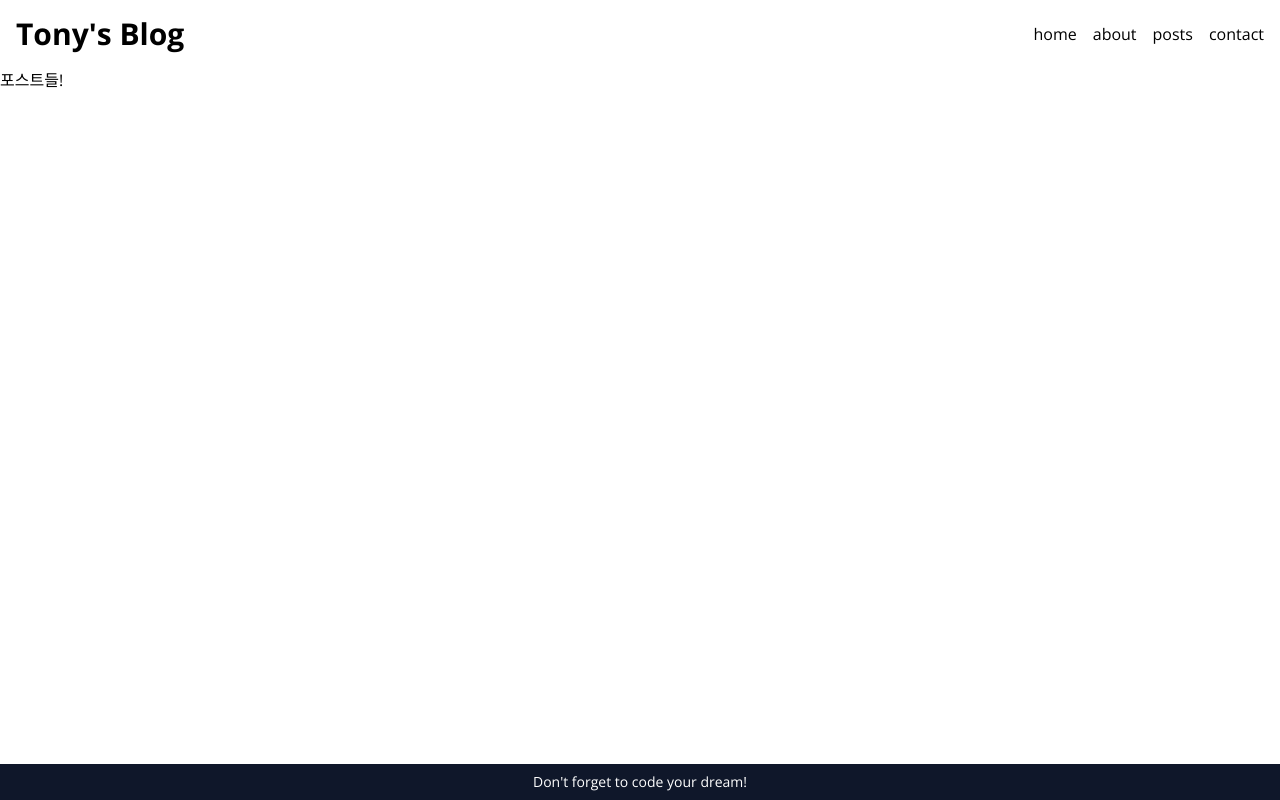
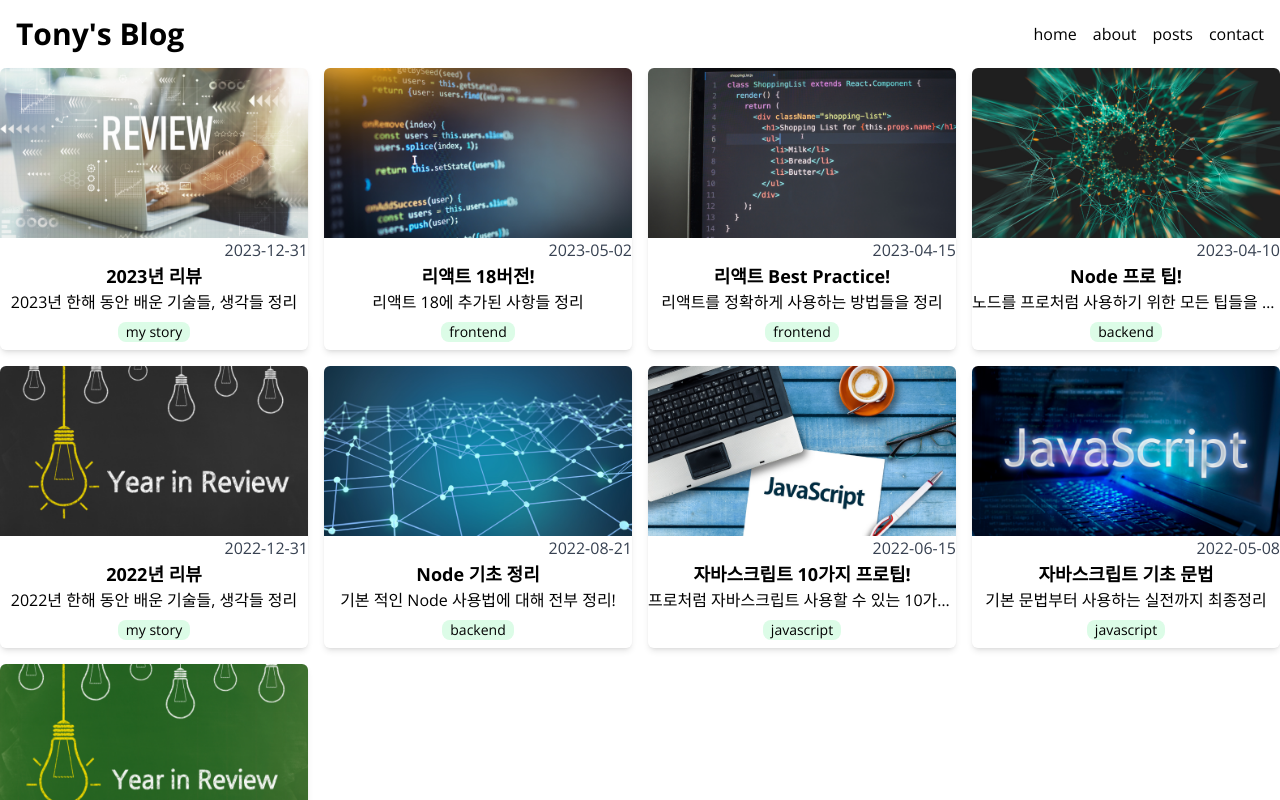
Before and after one commit to TaehwanGo/dream-nextjs, a Next.js app in the folder blog/: page /posts in a window 1280 px wide. Built offline with nearby package versions, Linux system fonts and the light colour scheme.

Commit message:
9.15 필터 가능한 포스트 페이지 - 구현

```diff
--- a/blog/src/app/posts/page.tsx
+++ b/blog/src/app/posts/page.tsx
@@ -1,3 +1,8 @@
-export default function PostsPage() {
-  return <div>포스트들!</div>;
+import FilterablePosts from "@/components/FilterablePosts";
+import { getAllPosts } from "@/service/posts";
+
+export default async function PostsPage() {
+  const posts = await getAllPosts();
+  const categories = [...new Set(posts.map((post) => post.category))];
+  return <FilterablePosts posts={posts} categories={categories} />;
 }
--- /dev/null
+++ b/blog/src/components/Categories.tsx
@@ -0,0 +1,22 @@
+interface CategoriesProps {
+  categories: string[];
+  selected: string;
+  onClick: (category: string) => void;
+}
+export default function Categories({
+  categories,
+  selected,
+  onClick,
+}: CategoriesProps) {
+  return (
+    <section>
+      <ul>
+        {categories.map((category) => (
+          <li key={category} onClick={() => onClick(category)}>
+            {category}
+          </li>
+        ))}
+      </ul>
+    </section>
+  );
+}
--- /dev/null
+++ b/blog/src/components/FilterablePosts.tsx
@@ -0,0 +1,34 @@
+"use client";
+
+import { Post } from "@/service/posts";
+import { useState } from "react";
+import PostsGrid from "./PostsGrid";
+import Categories from "./Categories";
+
+interface FilterablePostsProps {
+  posts: Post[];
+  categories: string[];
+}
+
+const ALL_POSTS = "All Posts";
+
+export default function FilterablePosts({
+  posts,
+  categories,
+}: FilterablePostsProps) {
+  const [selected, setSelected] = useState(ALL_POSTS);
+  const filtered =
+    selected === ALL_POSTS
+      ? posts
+      : posts.filter((post) => post.category === selected);
+  return (
+    <section>
+      <PostsGrid posts={filtered} />
+      <Categories
+        categories={[ALL_POSTS, ...categories]}
+        selected={selected}
+        onClick={setSelected}
+      />
+    </section>
+  );
+}
--- a/blog/tsconfig.json
+++ b/blog/tsconfig.json
@@ -1,6 +1,6 @@
 {
   "compilerOptions": {
-    "target": "es5",
+    "target": "es6",
     "lib": ["dom", "dom.iterable", "esnext"],
     "allowJs": true,
     "skipLibCheck": true,
```
Also changed, not shown: 1 other file (tests, documents, lock files or other folders).
